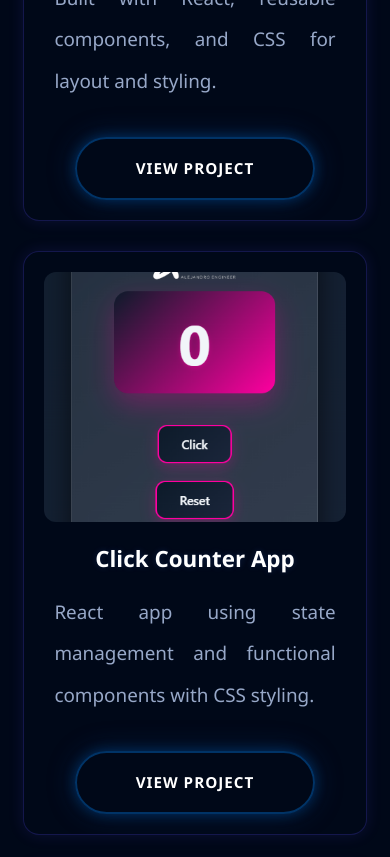
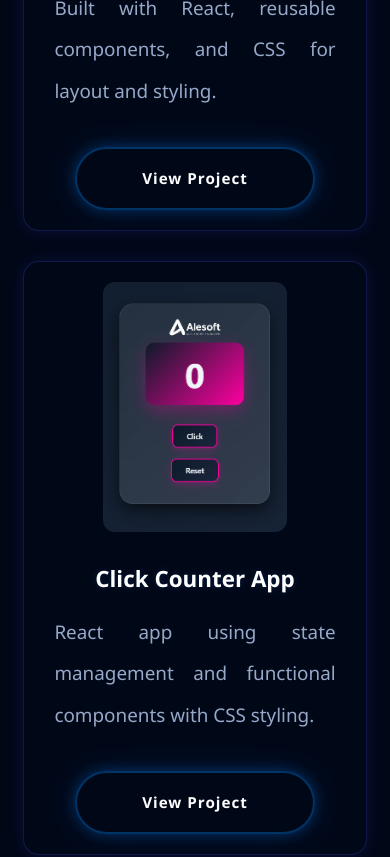
Before and after one commit to AlexandroCamacho1000/alejandrocamachodev, a React (Vite) app: page / in a window 390 px wide. Shown: the part 4380-5237 px from the top of the page. Built offline with nearby package versions, Linux system fonts and the light colour scheme.

Commit message:
images size

```diff
--- a/src/App.css
+++ b/src/App.css
@@ -3,7 +3,6 @@
   --blue-mid: #000f26;
   --blue-light: #003366;
 
-  /* Textos más suaves (menos brillo) */
   --text-main: #b2c0e0;
   --text-soft: #97a8c8;
   --text-muted: #7f8fb0;
--- a/src/components/About/About.css
+++ b/src/components/About/About.css
@@ -1,10 +1,10 @@
 :root {
-  --blue-dark: #000818;      /* fondo del Hero */
-  --blue-mid: #00122a;       /* fondo del About */
-  --blue-light: #003366;     /* acentos */
-  --text-color-p: #a8b0b8;   /* gris apagado para párrafos */
-  --text-color-title: #ffffff; /* color del título H2 */
-  --fuchsia: #ec4899;        /* neon */
+  --blue-dark: #000818;
+  --blue-mid: #00122a;
+  --blue-light: #003366;
+  --text-color-p: #a8b0b8;
+  --text-color-title: #ffffff;
+  --fuchsia: #ec4899;
 }
 
 /* ===== About Section ===== */
@@ -26,11 +26,11 @@
 /* Neon line de transición debajo del título */
 .about::before {
   content: "";
-  position: relative;   /* asegura que se centre con margin auto */
+  position: relative;
   display: block;
-  width: 80%;           /* mismo tamaño que otras secciones */
+  width: 80%;
   height: 4px;
-  margin: 0 auto 60px auto; /* centrada con espacio abajo */
+  margin: 0 auto 60px auto;
   background: linear-gradient(90deg, var(--blue-light), var(--fuchsia), var(--blue-light));
   border-radius: 2px;
   box-shadow:
@@ -78,11 +78,11 @@
 /* Neon line de transición debajo del título */
 .projects::before {
   content: "";
-  position: relative;   /* asegura que se centre con margin auto */
+  position: relative;
   display: block;
-  width: 80%;           /* mismo tamaño que otras secciones */
+  width: 80%;
   height: 4px;
-  margin: 0 auto 60px auto; /* centrada con espacio abajo */
+  margin: 0 auto 60px auto;
   background: linear-gradient(90deg, var(--blue-light), var(--fuchsia), var(--blue-light));
   border-radius: 2px;
   box-shadow:
--- a/src/components/Contact/Contact.css
+++ b/src/components/Contact/Contact.css
@@ -7,7 +7,7 @@
   align-items: center;
   text-align: center;
   background: radial-gradient(circle at top, var(--blue-dark) 0%, var(--blue-mid) 70%);
-  color: #ffffff; /* texto base blanco */
+  color: #ffffff;
   position: relative;
   overflow: hidden;
 }
@@ -17,7 +17,7 @@
   position: absolute;
   width: 400px;
   height: 400px;
-  background: rgba(236, 72, 153, 0.10); /* fucsia muy suave */
+  background: rgba(236, 72, 153, 0.10);
   border-radius: 50%;
   filter: blur(140px);
   animation: floatGlowContact 14s ease-in-out infinite;
@@ -33,7 +33,7 @@
 .contact h2 {
   font-size: 3rem;
   font-weight: 700;
-  color: #ffffff; /* título siempre blanco */
+  color: #ffffff;
   margin-bottom: 50px;
   letter-spacing: 1px;
 }
@@ -55,7 +55,7 @@
   padding: 14px 20px;
   font-size: 1.1rem;
   font-weight: 600;
-  color: #ffffff; /* texto SIEMPRE blanco */
+  color: #ffffff;
   border: 1px solid rgba(236,72,153,0.25);
   box-shadow: 0 0 10px rgba(236,72,153,0.12);
   transition: all 0.3s ease;
@@ -68,24 +68,24 @@
   box-shadow:
     0 0 20px rgba(0,102,255,0.6),
     0 0 40px rgba(0,102,255,0.4);
-  color: #ffffff; /* asegurado que no cambie el texto */
+  color: #ffffff;
 }
 
 .contact-item a {
-  color: #ffffff; /* siempre blanco */
+  color: #ffffff;
   text-decoration: none;
   margin-left: 10px;
   transition: color 0.3s ease;
 }
 
 .contact-item a:hover {
-  color: #ffffff; /* nunca rosa, nunca azul */
+  color: #ffffff;
 }
 
 /* Iconos con luz fucsia muy suave y azul */
 .contact-icon {
   font-size: 28px;
-  color: #ffffff; /* icono blanco base */
+  color: #ffffff;
   text-shadow:
     0 0 4px rgba(236,72,153,0.20),
     0 0 8px var(--blue-light),
--- a/src/components/Navbar/Navbar.css
+++ b/src/components/Navbar/Navbar.css
@@ -1,9 +1,9 @@
 :root {
-  --blue-dark: #000918;   /* azul muy oscuro para fondo principal */
-  --blue-mid: #001220;    /* azul oscuro para contenedores */
-  --blue-light: #003a8c;  /* glow y detalles */
+  --blue-dark: #000918;
+  --blue-mid: #001220;
+  --blue-light: #003a8c;
   --white: #ffffff;
-  --fuchsia: #ec4899;     /* solo acento */
+  --fuchsia: #ec4899;
 }
 
 /* ===== Navbar ===== */
@@ -37,7 +37,7 @@
   display: flex;
   gap: 50px;
   list-style: none;
-  background: rgba(0, 18, 32, 0.4); /* contenedor azul oscuro */
+  background: rgba(0, 18, 32, 0.4);
   padding: 15px 40px;
   border-radius: 30px;
   box-shadow: 0 0 15px rgba(0,58,140,0.6);
--- a/src/components/Projects/Projectcard.css
+++ b/src/components/Projects/Projectcard.css
@@ -1,33 +1,101 @@
-/* ---- ProjectCard título h3 blanco ---- */
+/* ===============================
+   Projects Section
+=============================== */
+.projects {
+  padding: 60px 20px;
+  background-color: #0a1432;
+  color: #ffffff;
+  text-align: center;
+}
+
+.projects h2 {
+  font-size: 2.2rem;
+  margin-bottom: 40px;
+  color: #ffffff;
+}
+
+.projects-grid {
+  display: grid;
+  grid-template-columns: repeat(auto-fit, minmax(280px, 1fr));
+  gap: 30px;
+  justify-items: center;
+}
+
+/* ===============================
+   ProjectCard
+=============================== */
+.project-card {
+  display: flex;
+  flex-direction: column;
+  align-items: center;
+  background-color: rgba(10, 20, 50, 0.8);
+  border-radius: 20px;
+  padding: 20px;
+  box-shadow: 0 8px 25px rgba(0,0,0,0.4);
+  transition: transform 0.3s ease, box-shadow 0.3s ease;
+}
+
+.project-card:hover {
+  transform: translateY(-5px);
+  box-shadow: 0 12px 35px rgba(0,0,0,0.6);
+}
+
+/* ---- Image wrapper ---- */
+.project-card .image-wrapper {
+  width: 100%;
+  max-height: 180px;
+  display: flex;
+  justify-content: center;
+  align-items: center;
+  margin-bottom: 15px;
+  overflow: hidden;
+  border-radius: 15px;
+  background-color: rgba(20, 30, 60, 0.3);
+}
+
+.project-card .image-wrapper img {
+  width: 100%;
+  height: 100%;
+  object-fit: contain;
+  display: block;
+  transition: transform 0.3s ease, filter 0.3s ease;
+}
+
+.project-card .image-wrapper img:hover {
+  transform: scale(1.05);
+  filter: brightness(1.1);
+}
+
+/* ---- Title ---- */
 .project-card h3 {
   font-size: 1.4rem;
   font-weight: 700;
   margin-bottom: 10px;
-  color: #ffffff; /* blanco puro */
-  text-shadow: none; /* sin brillo */
+  color: #ffffff;
+  text-align: center;
 }
 
+/* ---- Description ---- */
+.project-card p {
+  font-size: 0.95rem;
+  color: #c0c0ff;
+  text-align: center;
+  margin-bottom: 15px;
+}
 
-/* ---- Botón estilo azul del Hero ---- */
+/* ---- Button ---- */
 .project-card a {
   margin-top: auto;
   text-decoration: none;
-
   padding: 14px 36px;
   font-size: 0.95rem;
   font-weight: 600;
   letter-spacing: 1px;
-
   color: #ffffff;
   border: 2px solid var(--blue-light);
   border-radius: 999px;
-
   background: transparent;
-
-  box-shadow:
-    0 0 12px rgba(0, 51, 102, 0.6),
-    0 0 28px rgba(0, 51, 102, 0.4);
-
+  box-shadow: 0 0 12px rgba(0, 51, 102, 0.6), 0 0 28px rgba(0, 51, 102, 0.4);
   transition: all 0.3s ease;
   width: 100%;
   max-width: 240px;
@@ -35,14 +103,35 @@
   overflow: hidden;
 }
 
-/* Hover azul brillante estilo Hero */
 .project-card a:hover {
-  color: #000818; /* azul dark */
+  color: #000818;
   background: var(--blue-light);
-
-  box-shadow:
-    0 0 18px rgba(0, 51, 102, 0.9),
-    0 0 45px rgba(0, 51, 102, 0.7);
-
+  box-shadow: 0 0 18px rgba(0, 51, 102, 0.9), 0 0 45px rgba(0, 51, 102, 0.7);
   transform: translateY(-2px);
 }
+
+/* ===============================
+   Responsive
+=============================== */
+@media (max-width: 480px) {
+  .projects {
+    padding: 40px 15px;
+  }
+
+  .projects h2 {
+    font-size: 1.8rem;
+  }
+
+  .project-card h3 {
+    font-size: 1.2rem;
+  }
+
+  .project-card p {
+    font-size: 0.9rem;
+  }
+
+  .project-card a {
+    font-size: 0.9rem;
+    padding: 12px 28px;
+  }
+}
--- a/src/components/Projects/Projectcard.jsx
+++ b/src/components/Projects/Projectcard.jsx
@@ -1,17 +1,15 @@
-// ───────── ProjectCard.jsx ─────────
+import React from 'react';
+import './Projects.css';
 
-function ProjectCard({ title, description, image, link }) {
+function ProjectCard({ title, description, link, image }) {
   return (
     <div className="project-card">
-      <img src={image} alt={title} />
-
+      <div className="image-wrapper">
+        <img src={image} alt={title} />
+      </div>
       <h3>{title}</h3>
-
       <p>{description}</p>
-
-      <a href={link} target="_blank" rel="noopener noreferrer">
-        VIEW PROJECT
-      </a>
+      <a href={link} target="_blank" rel="noopener noreferrer">View Project</a>
     </div>
   );
 }
--- a/src/components/Projects/Projects.css
+++ b/src/components/Projects/Projects.css
@@ -1,15 +1,15 @@
-/* ───────── Projects.css (OPTIMIZADO) ───────── */
+
 
 :root {
   --blue-dark: #000818;
   --blue-mid: #00122a;
-  --blue-light: #004080; /* azul más brillante para mejor contraste */
+  --blue-light: #004080;
   --text-color-title: #ffffff;
-  --text-color-p: #c0c8d0; /* más claro para accesibilidad */
+  --text-color-p: #c0c8d0;
   --fuchsia: #ec4899;
 }
 
-/* Sección completa */
+
 .projects {
   min-height: 80vh;
   padding: 80px 20px 120px 20px;
@@ -22,7 +22,7 @@
   text-align: justify;
 }
 
-/* Línea neon superior */
+
 .projects::before {
   content: "";
   display: block;
@@ -36,7 +36,7 @@
     0 0 22px var(--fuchsia);
 }
 
-/* Línea neon inferior */
+
 .projects::after {
   content: "";
   display: block;
@@ -70,7 +70,7 @@
   max-width: 1200px;
 }
 
-/* Tarjeta */
+
 .project-card {
   background: var(--blue-mid);
   border-radius: 16px;
@@ -95,12 +95,12 @@
 .project-card img {
   width: 100%;
   max-height: 250px;
-  object-fit: cover; /* mejor llenado visual */
+  object-fit: cover;
   border-radius: 12px;
   margin-bottom: 15px;
 }
 
-/* Título de tarjeta */
+
 .project-card h3 {
   font-size: 1.4rem;
   font-weight: 700;
@@ -108,7 +108,7 @@
   color: #ffffff;
 }
 
-/* Texto */
+
 .project-card p {
   font-size: 0.95rem;
   color: var(--text-color-p);
@@ -118,7 +118,7 @@
   padding: 0 10px;
 }
 
-/* Botón */
+
 .project-card a {
   margin-top: auto;
   text-decoration: none;
@@ -139,7 +139,7 @@
   text-align: center;
 }
 
-/* Hover botón */
+
 .project-card a:hover {
   background: var(--blue-light);
   box-shadow:
@@ -148,7 +148,7 @@
   transform: translateY(-2px);
 }
 
-/* Responsividad */
+
 @media (max-width: 600px) {
   .projects {
     padding: 40px 15px 60px 15px;
--- a/src/components/Skills/Skills.css
+++ b/src/components/Skills/Skills.css
@@ -127,7 +127,7 @@
   position: absolute;
   width: 400px;
   height: 400px;
-  background: rgba(236, 72, 153, 0.10); /* fucsia MUY suave */
+  background: rgba(236, 72, 153, 0.10);
   border-radius: 50%;
   filter: blur(140px);
   animation: floatGlowSkills 14s ease-in-out infinite;
@@ -204,7 +204,7 @@
   transition: all 0.3s ease;
 }
 
-/* HOVER → solo luz azul */
+
 .skill-item:hover {
   transform: translateY(-4px) scale(1.02);
   color: var(--blue-light);
@@ -214,7 +214,7 @@
     0 0 40px rgba(0,102,255,0.4);
 }
 
-/* Iconos con luz fucsia MUY suave cuando están normales */
+
 .skill-icon {
   font-size: 32px;
   margin-right: 12px;
@@ -222,14 +222,14 @@
   align-items: center;
   color: rgba(255,255,255,0.9);
   text-shadow:
-    0 0 4px rgba(236, 72, 153, 0.20),  /* fucsia MUY suave base */
+    0 0 4px rgba(236, 72, 153, 0.20),
     0 0 8px var(--blue-light),
     0 0 12px rgba(0,102,255,0.4);
   filter: drop-shadow(0 0 4px rgba(236,72,153,0.15));
   transition: all 0.3s ease;
 }
 
-/* Hover → icono solo AZUL */
+
 .skill-item:hover .skill-icon {
   text-shadow:
     0 0 10px var(--blue-light),
@@ -286,7 +286,7 @@
   z-index: 1;
 }
 
-/* Contact items */
+
 .contact-item {
   display: flex;
   align-items: center;
@@ -301,7 +301,7 @@
   transition: 0.3s;
 }
 
-/* Hover → azul solo */
+
 .contact-item:hover {
   transform: translateY(-4px) scale(1.02);
   color: var(--blue-light);
@@ -322,7 +322,7 @@
   transition: 0.3s;
 }
 
-/* Hover → icono azul */
+
 .contact-item:hover .contact-icon {
   text-shadow:
     0 0 10px var(--blue-light),
```
Also changed, not shown: public/calculator.png.
